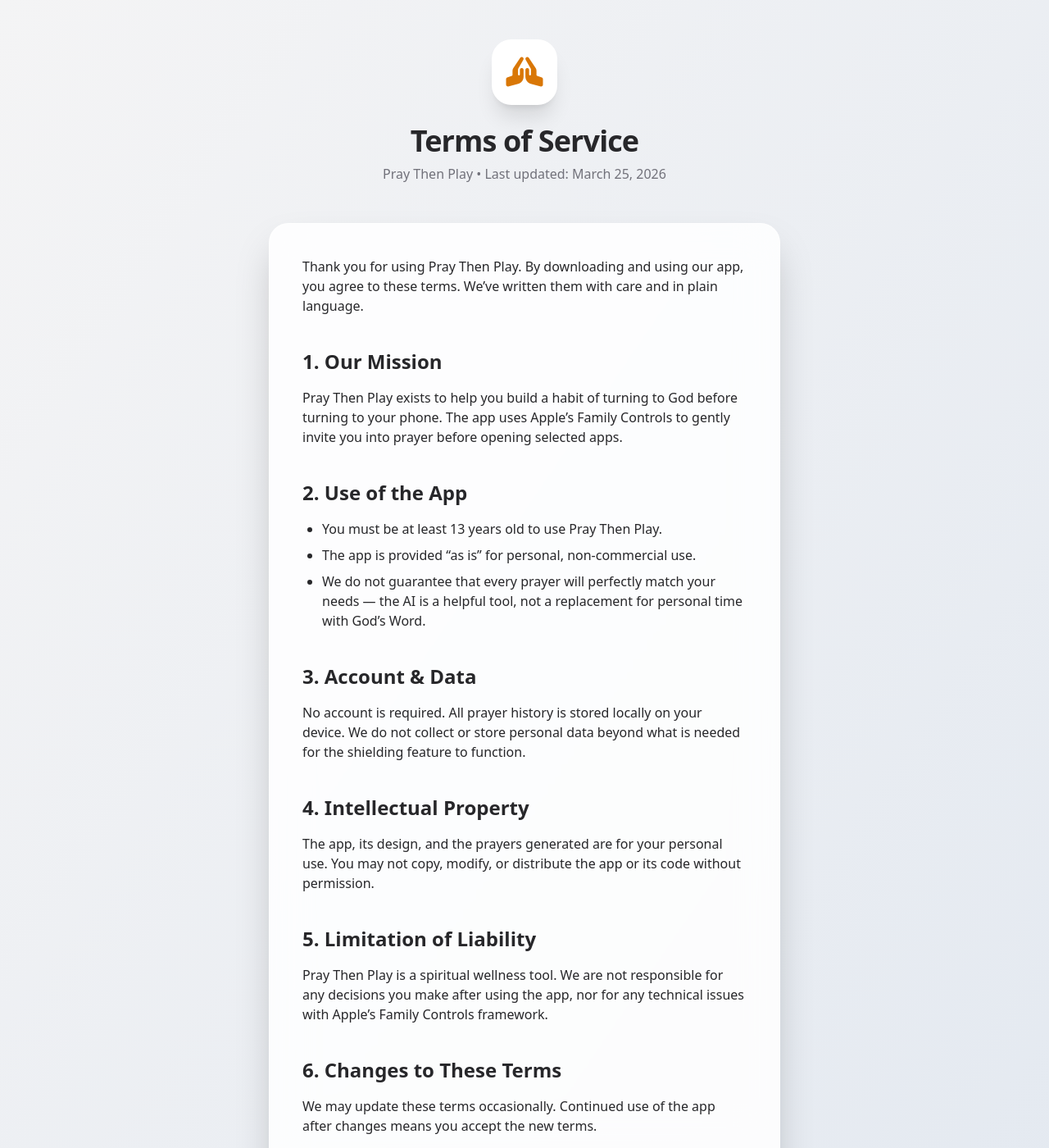
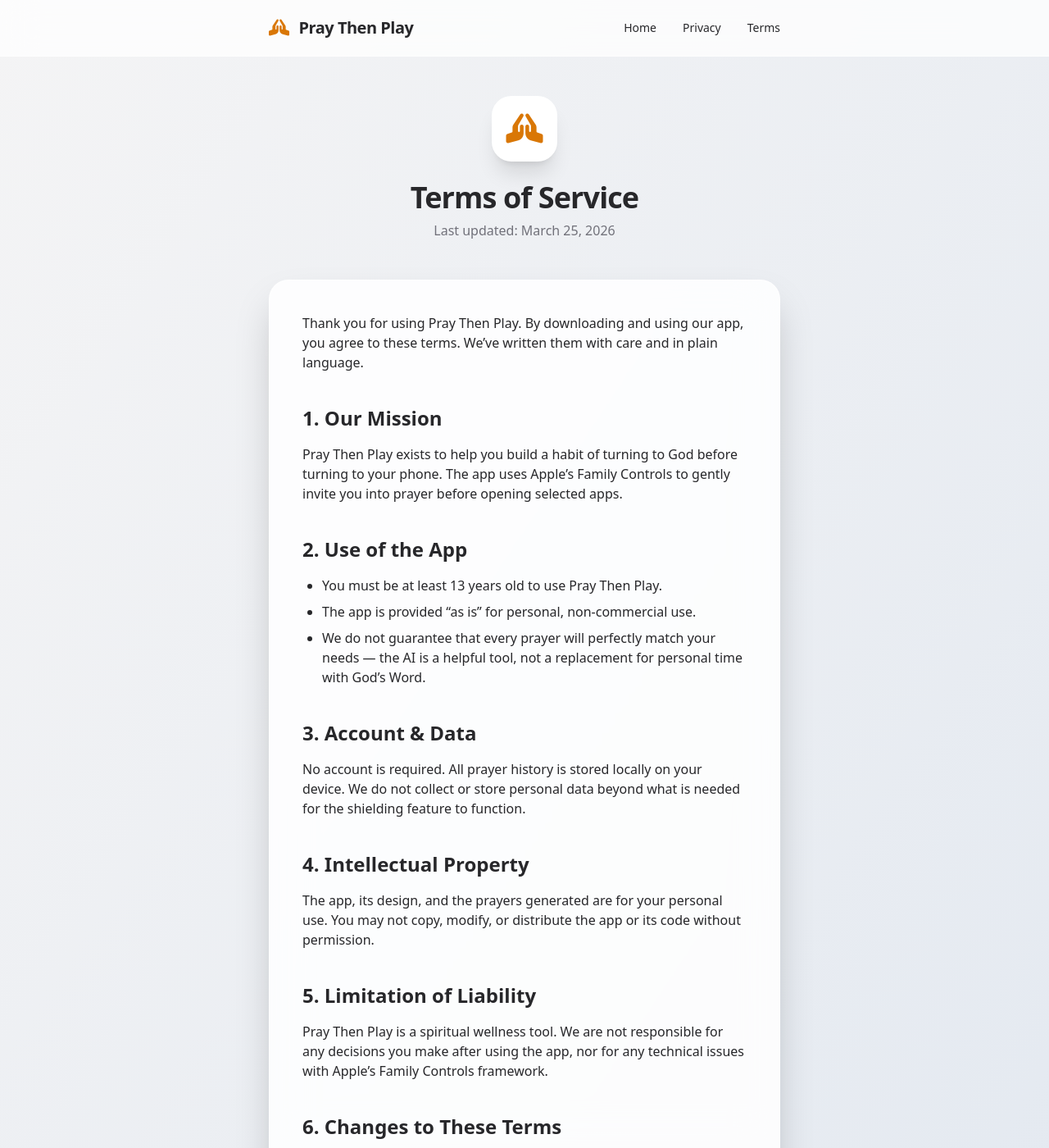
Before and after one commit to cinops/cinops.github.io, a Jekyll site: the page apps/PauseAndPray/terms.html, which Jekyll copies as it is, in a window 1280 px wide and 1400 px high. Shown: the whole window at 82% size. Built offline with Jekyll 4.4.1, drawn with Linux system fonts in a browser that asks for light colours; nearby versions of some CDN libraries.

Commit message:
Update terms.html

```diff
--- a/apps/PauseAndPray/terms.html
+++ b/apps/PauseAndPray/terms.html
@@ -7,27 +7,37 @@
     <script src="https://cdn.tailwindcss.com"></script>
     <link rel="stylesheet" href="https://cdnjs.cloudflare.com/ajax/libs/font-awesome/6.6.0/css/all.min.css">
     <style>
-        body {
-            font-family: system-ui, -apple-system, BlinkMacSystemFont, "Segoe UI", Roboto, sans-serif;
-        }
-        .glass {
-            background: rgba(255, 255, 255, 0.85);
-            backdrop-filter: blur(24px);
-            -webkit-backdrop-filter: blur(24px);
-        }
-        .dark .glass {
-            background: rgba(15, 23, 42, 0.85);
-        }
+        body { font-family: system-ui, -apple-system, BlinkMacSystemFont, "Segoe UI", Roboto, sans-serif; }
+        .glass { background: rgba(255, 255, 255, 0.85); backdrop-filter: blur(24px); -webkit-backdrop-filter: blur(24px); }
+        .dark .glass { background: rgba(15, 23, 42, 0.85); }
+        .nav-glass { background: rgba(255, 255, 255, 0.75); backdrop-filter: blur(20px); }
+        .dark .nav-glass { background: rgba(15, 23, 42, 0.75); }
     </style>
 </head>
 <body class="bg-gradient-to-br from-zinc-100 to-slate-200 dark:from-zinc-950 dark:to-slate-900 text-zinc-800 dark:text-zinc-200 min-h-screen">
+
+    <!-- Navigation Bar -->
+    <nav class="nav-glass border-b border-white/60 dark:border-white/10 sticky top-0 z-50">
+        <div class="max-w-2xl mx-auto px-6 py-5 flex items-center justify-between">
+            <a href="index.html" class="flex items-center gap-3 font-semibold text-xl tracking-tight">
+                <i class="fa-solid fa-hands-praying text-amber-600 dark:text-amber-500"></i>
+                Pray Then Play
+            </a>
+            <div class="flex gap-8 text-sm font-medium">
+                <a href="index.html" class="hover:text-amber-600 dark:hover:text-amber-500 transition-colors">Home</a>
+                <a href="privacy.html" class="hover:text-amber-600 dark:hover:text-amber-500 transition-colors">Privacy</a>
+                <a href="terms.html" class="hover:text-amber-600 dark:hover:text-amber-500 transition-colors">Terms</a>
+            </div>
+        </div>
+    </nav>
+
     <div class="max-w-2xl mx-auto px-6 py-12">
         <div class="text-center mb-12">
             <div class="inline-flex items-center justify-center w-20 h-20 bg-white dark:bg-zinc-800 rounded-3xl shadow-xl mb-6 glass">
                 <i class="fa-solid fa-hands-praying text-4xl text-amber-600 dark:text-amber-500"></i>
             </div>
             <h1 class="text-4xl font-semibold tracking-tight mb-2">Terms of Service</h1>
-            <p class="text-zinc-500 dark:text-zinc-400">Pray Then Play • Last updated: March 25, 2026</p>
+            <p class="text-zinc-500 dark:text-zinc-400">Last updated: March 25, 2026</p>
         </div>
 
         <div class="glass rounded-3xl shadow-2xl p-10 border border-white/60 dark:border-white/10 prose prose-zinc dark:prose-invert max-w-none">
@@ -65,7 +75,6 @@
                 <p class="mt-6 text-sm text-zinc-500">In His grace,<br>The Pray Then Play Team 🙏</p>
             </div>
         </div>
-
         <div class="text-center mt-10">
             <a href="index.html" class="text-amber-600 dark:text-amber-500 hover:underline text-sm">← Back to Home</a>
         </div>
```
